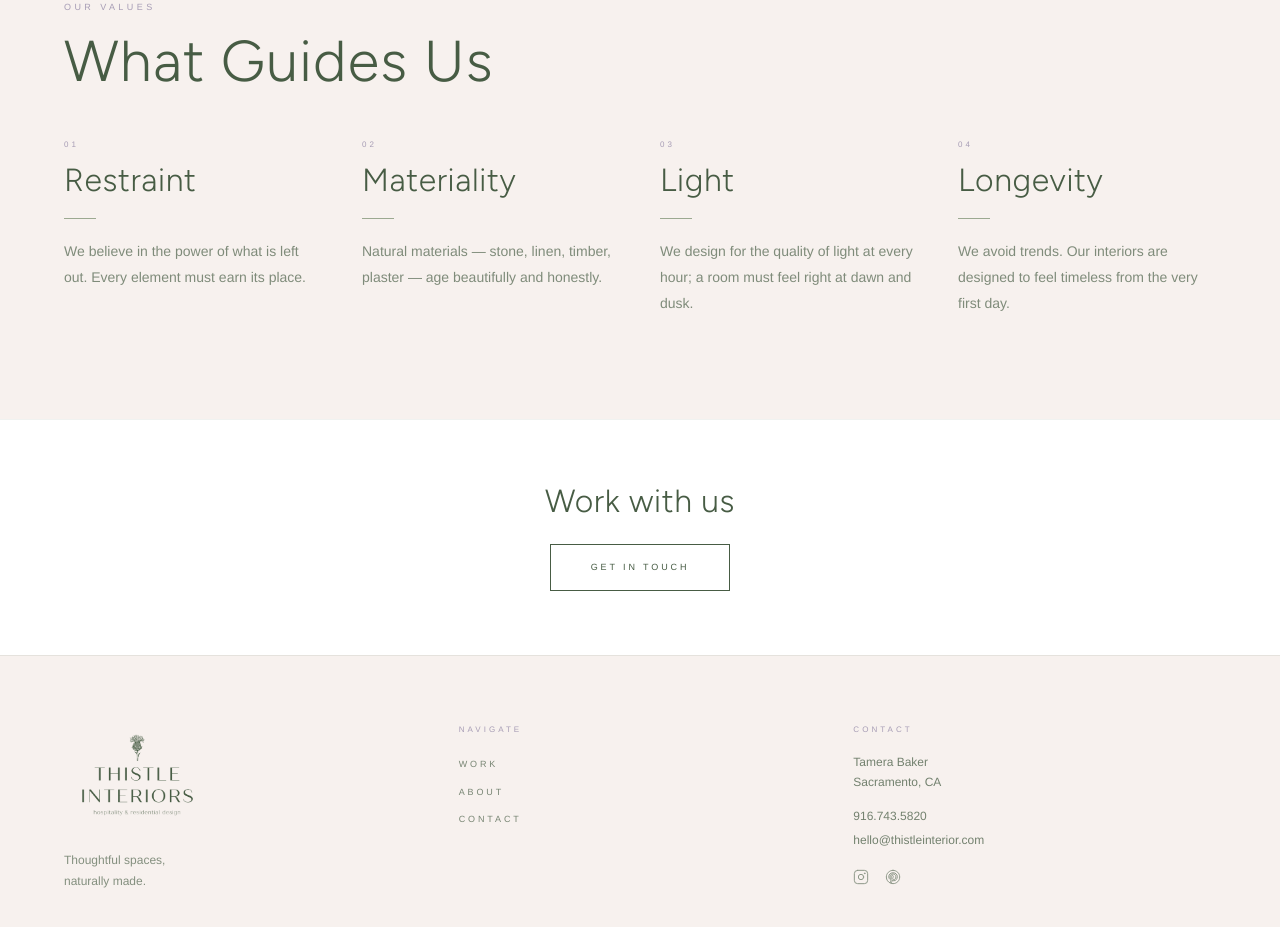
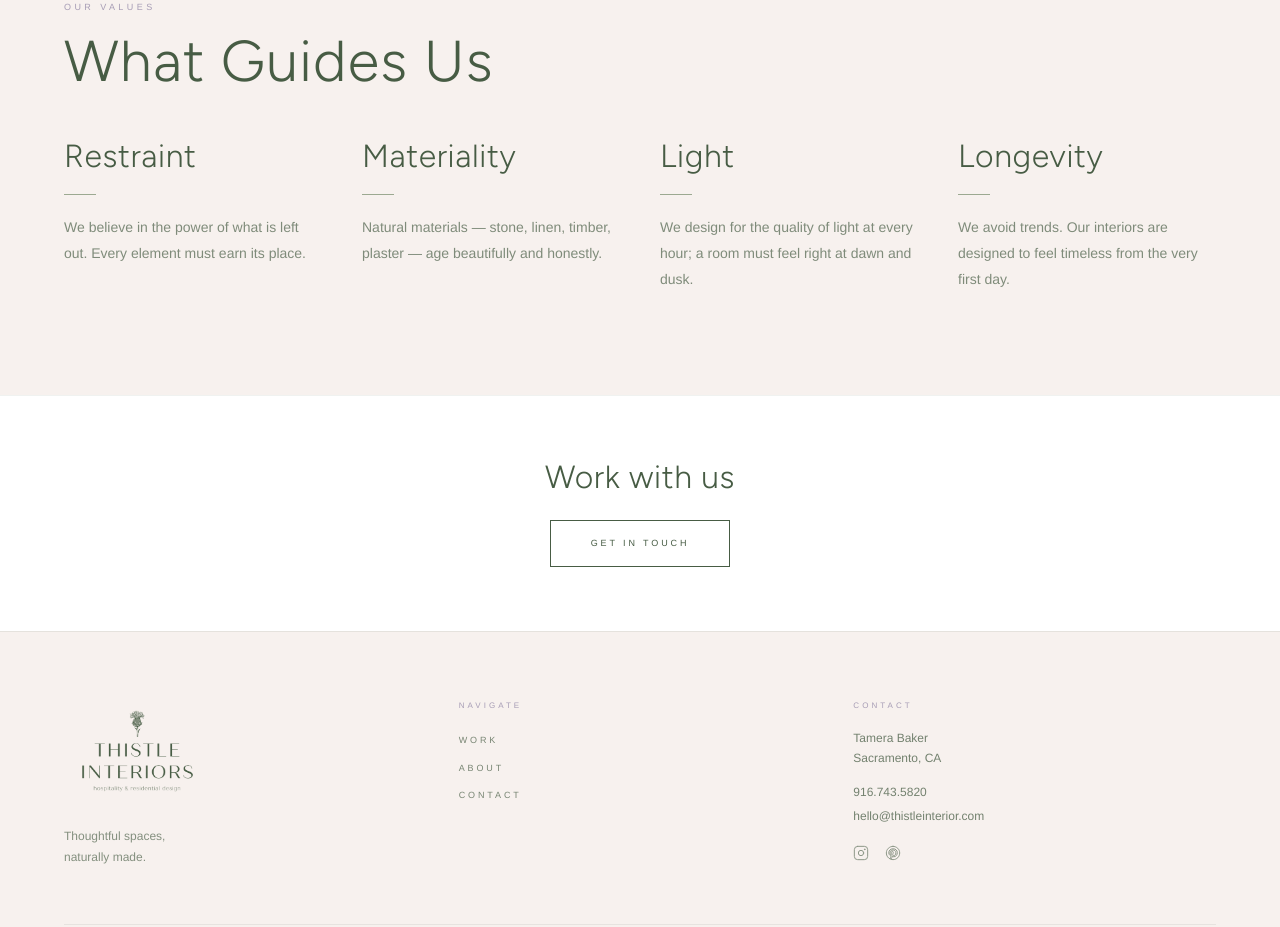
Before and after one commit to ntrpx/thistle, a Next.js app: page /about in a window 1280 px wide. Shown: the part 1540-2467 px from the top of the page. Built offline with nearby package versions, Linux system fonts and the light colour scheme.

Commit message:
Remove index numbers from about values and work section labels

```diff
--- a/app/about/page.js
+++ b/app/about/page.js
@@ -88,14 +88,6 @@ export default function AboutPage() {
           }} className="values-grid">
             {values.map(v => (
               <div key={v.title}>
-                <span style={{
-                  fontFamily: "'Helvetica Neue', Helvetica, Arial, sans-serif",
-                  fontSize: "0.5rem",
-                  letterSpacing: "0.38em",
-                  color: "#a79db5",
-                  display: "block",
-                  marginBottom: "0.75rem",
-                }}>{v.n}</span>
                 <h3 className="heading-md" style={{ marginBottom: "0.5rem" }}>{v.title}</h3>
                 <div className="rule" />
                 <p className="body-text">{v.desc}</p>
--- a/app/work/page.js
+++ b/app/work/page.js
@@ -149,7 +149,7 @@ export default function WorkPage() {
             }} className="section-header-grid">
               <div>
                 <span className="label">
-                  {r.index} / {r.name.toUpperCase()} · {r.location}
+                  {r.name.toUpperCase()} · {r.location}
                 </span>
                 <h2 className="heading-lg">{r.name}</h2>
               </div>
```
